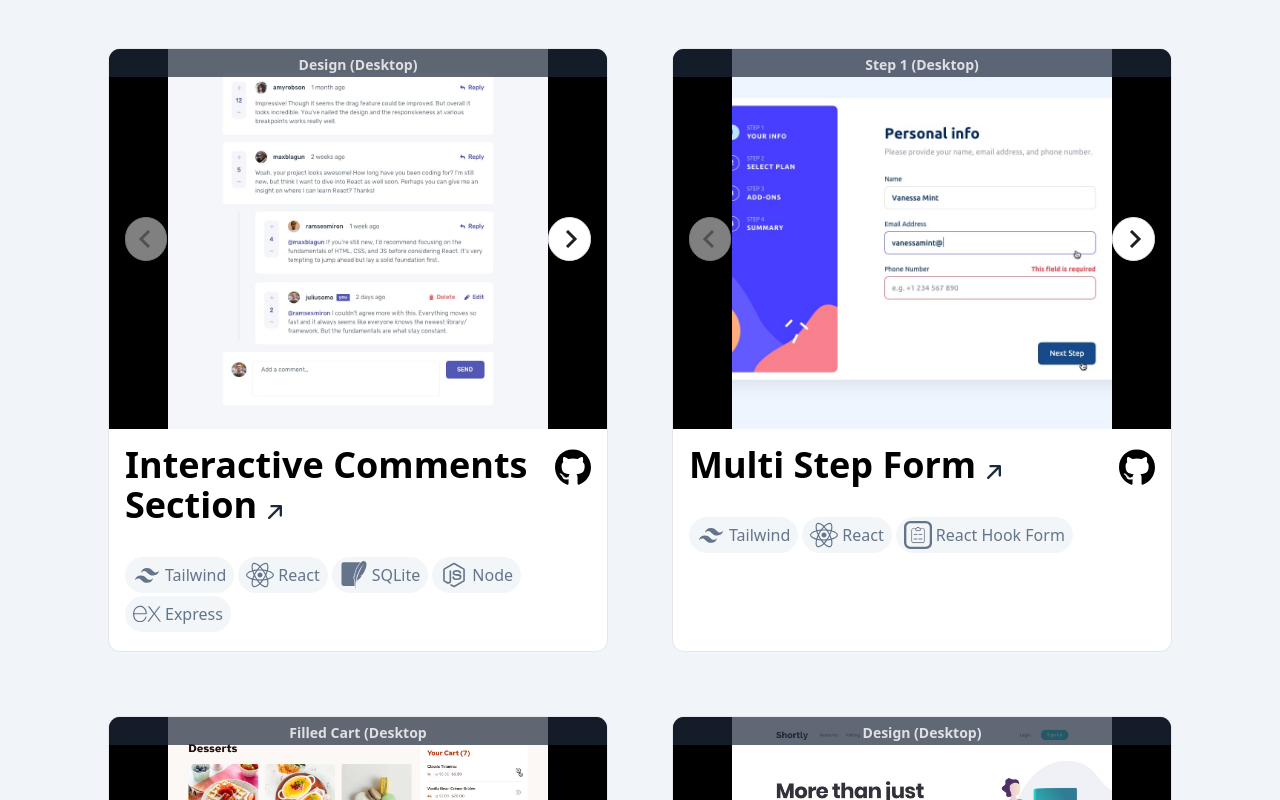
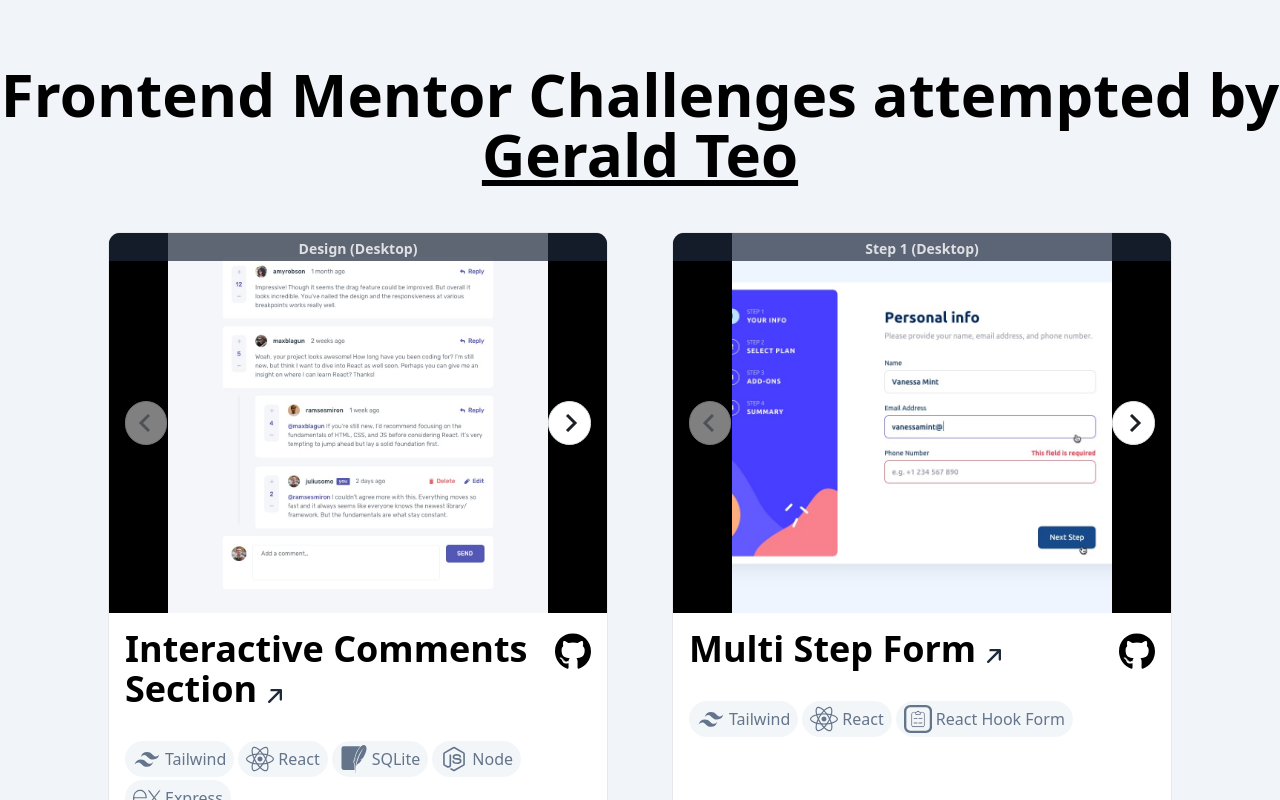
Before and after one commit to jialatteo/frontend-mentor-react-tailwind, a Next.js app: page / in a window 1280 px wide. Shown: the top 800 px of the page. Built offline with nearby package versions, Linux system fonts and the light colour scheme.

Commit message:
Add github link

```diff
--- a/src/app/page.js
+++ b/src/app/page.js
@@ -3,8 +3,19 @@ import Card from "./components/Card";
 
 export default function Home() {
   return (
-    <div className="flex min-h-screen items-center justify-center bg-slate-100 text-black">
-      <div className="grid grid-cols-1 gap-8 py-8 lg:grid-cols-2 2xl:grid-cols-3">
+    <div className="flex min-h-screen flex-col items-center justify-center bg-slate-100 py-16 text-black">
+      <p className="mb-8 text-center text-6xl font-bold">
+        Frontend Mentor Challenges attempted by{" "}
+        <a
+          href="https://github.com/jialatteo"
+          className="underline hover:text-cyan-500"
+          rel="noopener noreferrer"
+          target="_blank"
+        >
+          Gerald Teo
+        </a>
+      </p>
+      <div className="grid grid-cols-1 gap-8 lg:grid-cols-2 2xl:grid-cols-3">
         <Card
           title="Interactive Comments Section"
           techStack={["tailwind", "react", "sqlite", "node", "express"]}
```
